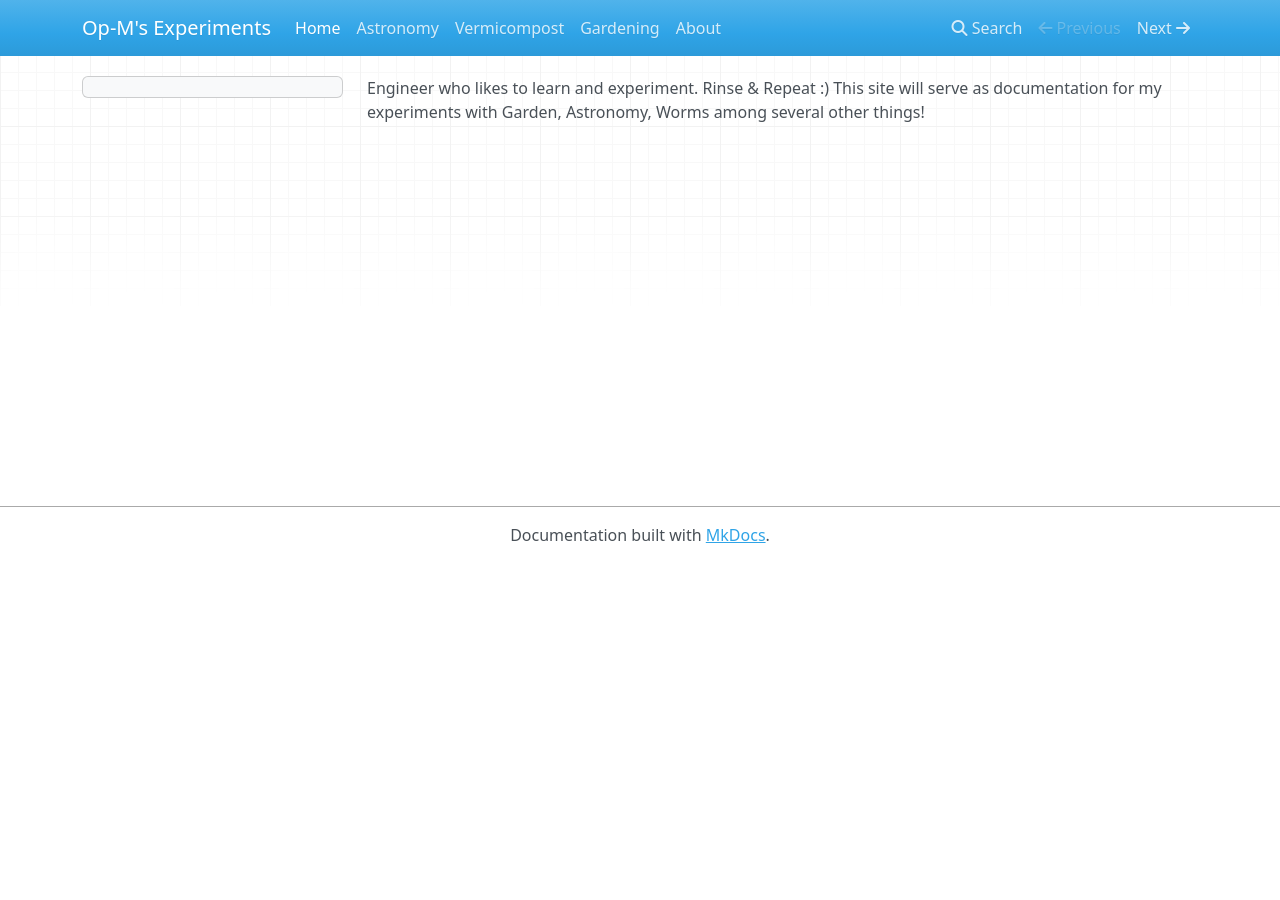
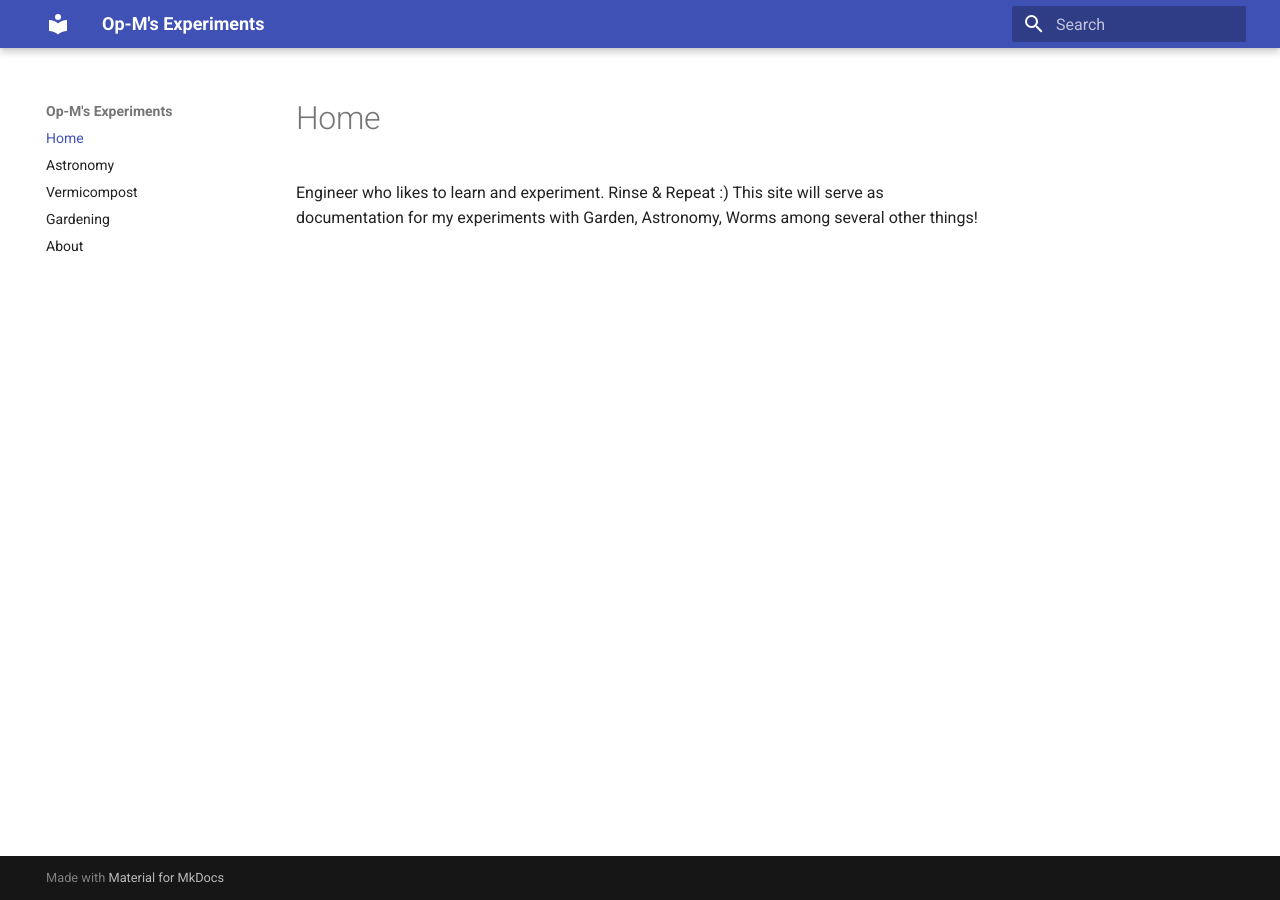
Before and after one commit to op-m/op-m.github.io, an MkDocs documentation site: the page built from docs/index.md, in a window 1280 px wide. Built offline with MkDocs 1.6.1 and Material for MkDocs 9.7.7, drawn with Linux system fonts in a browser that asks for light colours; nearby versions of some CDN libraries.

Commit message:
Theme update

```diff
--- a/mkdocs.yml
+++ b/mkdocs.yml
@@ -1,4 +1,8 @@
 site_name: Op-M's Experiments
+site_url: https://op-m.github.io
+
+theme:
+  name: material
 
 nav:
   - Home: index.md
@@ -10,12 +14,3 @@ nav:
 plugins:
   - search:
       indexing: 'full'
-
-theme:
-  name: mkdocs
-  locale: en
-  highlightjs: true
-
-# markdown_extensions:
-#   - toc:
-#       permalink: true
```
Also changed, not shown: site/index.html, 1 other file.
